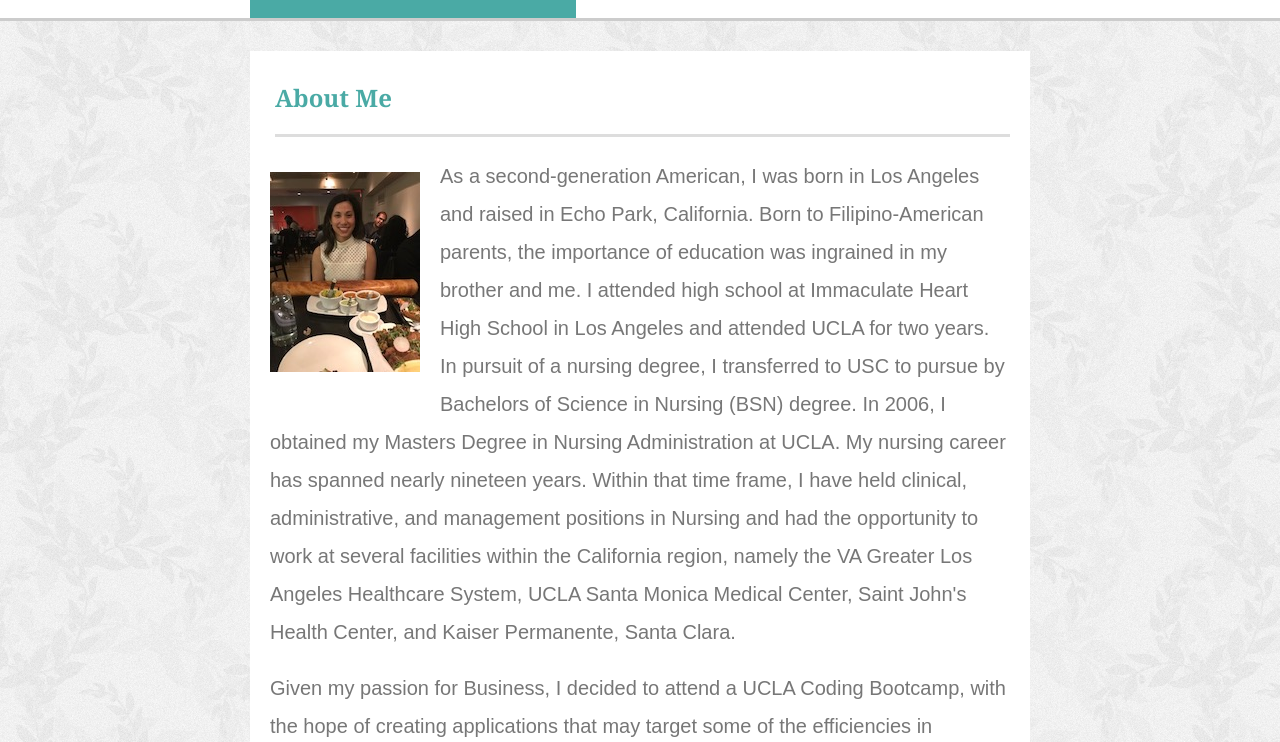
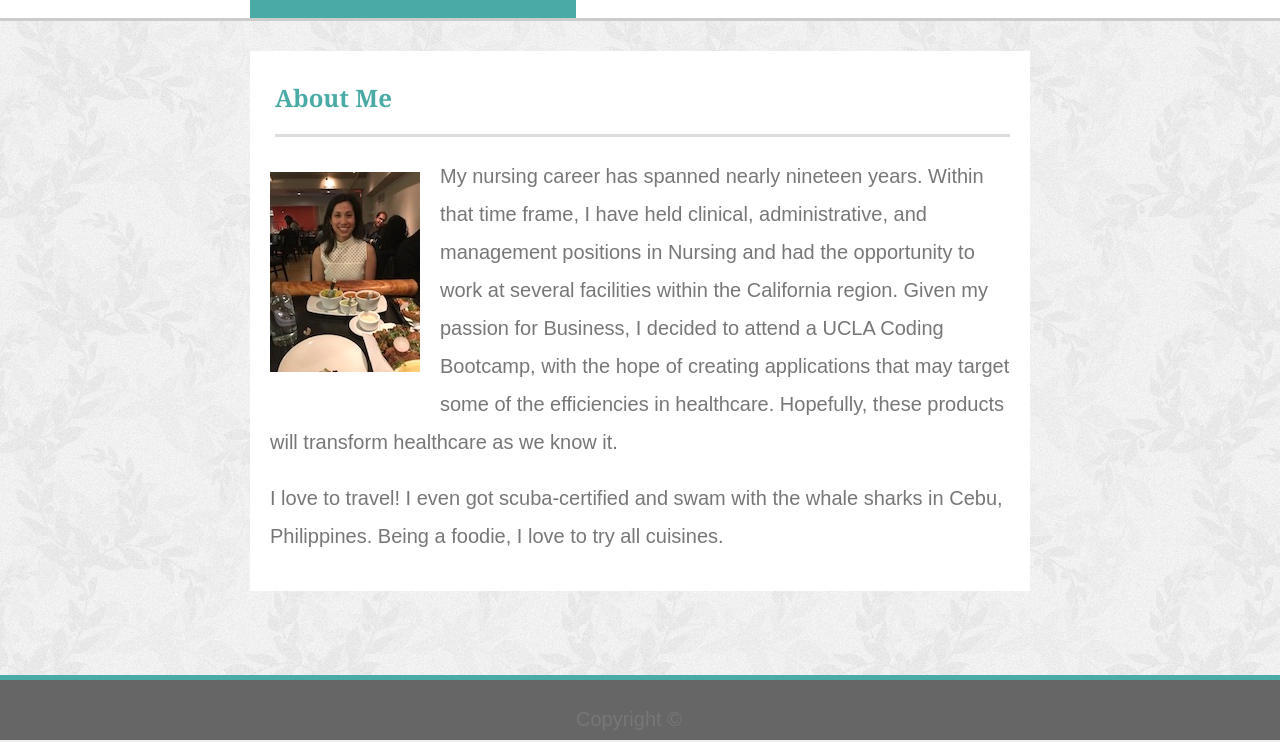
Before and after one commit to lorrainebaynosa/Basic-Portfolio, a plain HTML site: page index.html in a window 1280 px wide. Shown: the part 65-807 px from the top of the page. Drawn offline with Linux system fonts and the light colour scheme.

Commit message:
saving changes

```diff
--- a/assets/css/style.css
+++ b/assets/css/style.css
@@ -60,7 +60,7 @@ li {
     margin-left: 20px;
 }
 
-.content {
+.content-profile {
     background: #ffffff;
     border-color: #dddddd;
     font-family: Arial, Helvetica, sans-serif;
@@ -68,7 +68,7 @@ li {
     max-width: 960px;
     margin: 30px 250px 0px 250px;
     padding: 20px;
-    height: 860px;
+    height: 500px;
     overflow: auto;
 }
 
@@ -80,7 +80,7 @@ li {
     max-width: 960px;
     margin: 15px 250px 0px 250px;
     padding: 20px;
-    height: 960px;
+    height: 600px;
     overflow: auto;
 }
 .content-contact {
@@ -209,13 +209,15 @@ label, input {
 
 .img1, .img3 {
     margin-right: 35px;
-    margin-bottom: 50px;
+}
 
+.img1, .img2 {
+    margin-top: 5px;
 }
 
 .img1, .img2, .img3, .img4, .img5 {
     float: left;
-    margin-bottom: 40px;
+    margin-bottom: 30px;
 }
 
 .img2, .img4 {
--- a/index.html
+++ b/index.html
@@ -28,28 +28,19 @@
         </header>
 
         <section>
-            <div class="content">
+            <div class="content-profile">
                 <div class="aboutme">
                     <h2>About Me</h2>
                 </div>
                 <div id="lorrie">
                     <img src="assets/images/profile.jpg" alt="Lorraine Baynosa">
                 </div>
-                <p> As a second-generation American, I was born in Los Angeles and raised in Echo Park, California. Born
-                    to Filipino-American parents, the importance of education was ingrained in my brother and me. I
-                    attended high school at Immaculate Heart High School in Los Angeles and attended UCLA for two years.
-                    In pursuit of a nursing degree, I transferred to USC to pursue by Bachelors of Science in Nursing
-                    (BSN) degree. In 2006, I obtained my Masters Degree in Nursing Administration at UCLA. My nursing
-                    career has spanned nearly nineteen years. Within that time frame, I have held clinical,
+                <p>
+                    My nursing career has spanned nearly nineteen years. Within that time frame, I have held clinical,
                     administrative, and management positions in Nursing and had the opportunity to work at several
-                    facilities within the California region, namely the VA Greater Los Angeles Healthcare System, UCLA
-                    Santa Monica Medical Center, Saint John's Health Center, and Kaiser Permanente, Santa Clara.
-                </p>
-                <br>
-                <p>
-                    Given my passion for Business, I decided to attend a UCLA Coding Bootcamp, with the hope of creating
+                    facilities within the California region. Given my passion for Business, I decided to attend a UCLA Coding Bootcamp, with the hope of creating
                     applications that may target some of the efficiencies in healthcare. Hopefully, these products will
-                    transform healthcare as we know it today.
+                    transform healthcare as we know it.
                 </p>
                 <br>
                 <p> I love to travel! I even got scuba-certified and swam with the whale sharks in Cebu, Philippines.
```
Also changed, not shown: contact.html (+3 -4 lines).
